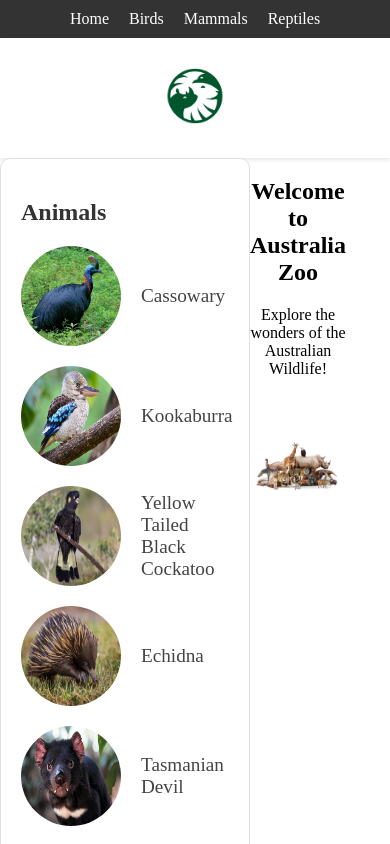
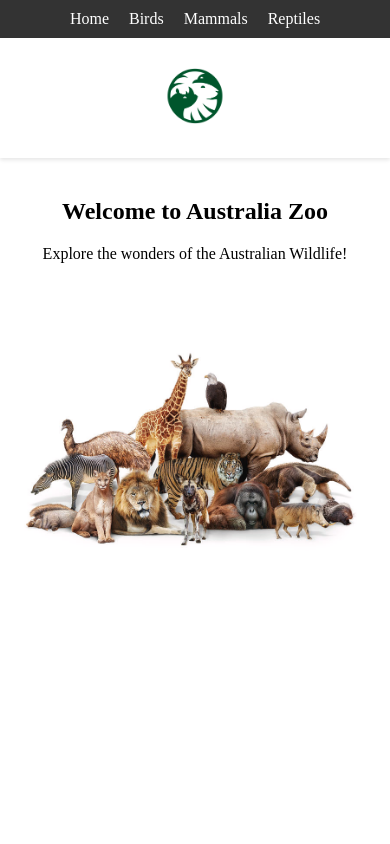
Before and after one commit to Shirin-Faile/Australia-Zoo, a React (Vite) app: page / in a window 390 px wide. Shown: the top 844 px of the page. Built offline with nearby package versions, Linux system fonts and the light colour scheme.

Commit message:
finished

```diff
--- a/src/App.css
+++ b/src/App.css
@@ -12,7 +12,7 @@
 
   .main-content {
     flex: 1;
-    margin-right: 150px;
+    margin-right: 250px;
   }
 
 nav {
@@ -30,3 +30,15 @@
 nav a:hover {
   text-decoration: underline;
 }
+
+@media (max-width: 768px) {
+  .container {
+    flex-direction: column;
+    align-items: center;
+  }
+
+  .main-content {
+    margin-right: 0;
+    margin-top: 20px;
+  }
+}
--- a/src/components/Sidebar/Sidebar.module.css
+++ b/src/components/Sidebar/Sidebar.module.css
@@ -1,3 +1,4 @@
+
 .sidebar {
   width: 250px;
   background-color: #ffffff;
@@ -42,3 +43,9 @@
   font-size: 1.2rem;
   color: #444444;
 }
+
+@media (max-width: 768px) {
+  .sidebar {
+    display: none;
+  }
+}
```
